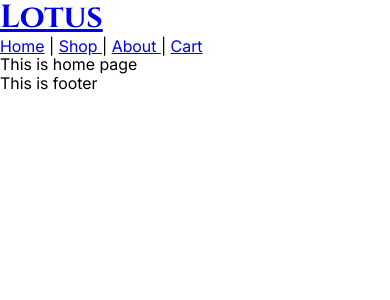
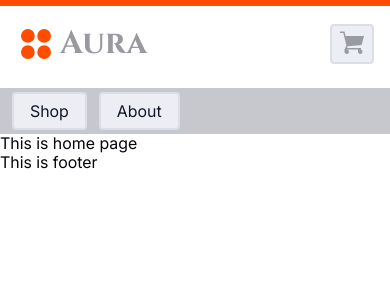
Before and after one commit to kevin2b/certification-project-3-kevin2b, a React (Vite) app: page / in a window 390 px wide. Shown: the top 300 px of the page. Built offline with nearby package versions, Linux system fonts and the light colour scheme.

Commit message:
Styled header for mobile

```diff
--- a/index.html
+++ b/index.html
@@ -2,14 +2,9 @@
 <html lang="en">
   <head>
     <meta charset="UTF-8" />
-    <link rel="icon" type="image/svg+xml" href="/vite.svg" />
+    <link rel="icon" type="image/svg+xml" href="/src/assets/images/logo.svg" />
     <meta name="viewport" content="width=device-width, initial-scale=1.0" />
-    <title>Certification Project 3 | Coding in Colour | Vite + React</title>
-    <!-- Font imports go below this line -->
-
-
-    <!-- Font imports go above this line -->
-    <!-- Stylesheet link not needed -->
+    <title> Aura </title>
   </head>
   <body>
     <div id="root"></div>
--- a/src/components/Header/Header.jsx
+++ b/src/components/Header/Header.jsx
@@ -1,21 +1,24 @@
 import { Link } from "react-router";
 import styles from "./Header.module.css";
+import logo from '@/assets/images/logo.svg';
+import cart from '@/assets/images/cart.svg';
 
 function Header(){
   return (
     <header>
-      <div>
-        <Link to="/" className={styles.storeName}> Lotus </Link>
+      <div className={styles.firstRow}>
+        <Link to="/" className={styles.storeLogoName}>
+          <img src={logo} width="50px" height="auto" alt="Aura Logo" className={styles.logo}/>
+          <span className={styles.storeName}> Aura </span>
+        </Link>
+        <Link to="/cart" className={styles.cart}>
+          <img src={cart} width="25px" height="auto" alt="Aura Logo" className={styles.cartImg}/>
+        </Link>
       </div>
-      <nav>
-      <Link to="/"> Home</Link>
-      {` | `}
-      <Link to="/shop"> Shop </Link>
-      {` | `}
-      <Link to="/about"> About </Link>
-      {` | `}
-      <Link to="/cart"> Cart </Link>
-    </nav>
+      <nav className={styles.nav}>
+        <Link to="/shop" className={styles.linkButton}> Shop </Link>
+        <Link to="/about" className={styles.linkButton}> About </Link>
+      </nav>
     </header>
   )
 }
--- a/src/components/Header/Header.module.css
+++ b/src/components/Header/Header.module.css
@@ -1,5 +1,82 @@
+.firstRow{
+  display: flex;
+  padding-inline: 1rem;
+  padding-block: 1.5rem;
+  align-items: center;
+  background: linear-gradient( to bottom, var(--background-colour-4) 0.4rem, var(--background-colour-3) 0.4rem);
+}
+
+.storeLogoName{
+  display: flex;
+  align-items: center;
+  gap: 0.25rem;
+  text-decoration: none;
+}
+
+.logo{
+  display: inline-block;
+  block-size: auto;
+  inline-size: 2.5rem;
+  max-inline-size: 2.5rem;
+}
+
 .storeName{
   font-family: var(--ff-heading);
   font-weight: 700;
   font-size: var(--font-head);
+  color: var(--font-logo-colour);
 }
+
+.cart{
+  margin-inline-start: auto;
+  color: var(--font-head-colour);
+  background-color: var(--background-colour);
+  padding-inline: 0.5rem;
+  padding-block: 0.25rem;
+  border-radius: 0.25rem;
+  border: 2px solid var(--border-color);
+}
+
+.cart:hover,
+.cart:focus-visible{
+  border-color: var(--border-color-1);
+  background-color: var(--background-colour-3);
+}
+
+.cart:hover > .cartImg,
+.cart:focus-visible > .cartImg{
+  filter: invert(41%) sepia(98%) saturate(4884%) hue-rotate(349deg) brightness(101%) contrast(105%);
+}
+
+.cartImg{
+  display: inline-block;
+  block-size: auto;
+  inline-size: 1.5rem;
+  max-inline-size: 1.5rem;
+}
+
+.nav{
+  display: flex;
+  gap: 0.75rem;
+  background-color: var(--background-colour-1);
+  padding-block: 0.25rem;
+  padding-inline: 0.75rem;
+}
+
+.linkButton{
+  text-decoration: none;
+  color: var(--font-head-colour);
+  background-color: var(--background-colour);
+  text-decoration: none;
+  padding-inline: 1rem;
+  padding-block: 0.5rem;
+  border-radius: 0.25rem;
+  border: 2px solid var(--border-color);
+}
+
+.linkButton:hover,
+.linkButton:focus-visible{
+  border-color: var(--border-color-1);
+  color: var(--font-head-colour-1);
+  background-color: var(--background-colour-3);
+}
--- a/src/style.css
+++ b/src/style.css
@@ -4,5 +4,6 @@
 :root {
   font-family: var(--ff-base);
   font-size: var(--font-text);
+  color: var(--font-text-colour);
   min-inline-size: var(--minWidth);
 }
--- a/src/variables.css
+++ b/src/variables.css
@@ -19,12 +19,37 @@
   --maxWidth-mobile: 48rem;
   --maxWidth-desktop: 90rem;
 
+  --clr-white: hsl(0, 0%, 100%);
+
+  --clr-gray-100: hsl(223, 24%, 94%);
+  --clr-gray-125: hsl(223, 20%, 88%);
+  --clr-gray-150: hsl(225, 7%, 79%);
+  --clr-gray-200: hsl(228, 3%, 61%);
+  --clr-gray-400: hsl(215, 5%, 54%);
+  --clr-gray-600: hsl(222, 47%, 11%);
+  --clr-gray-800: hsl(228, 38%, 3%);
+
+  --clr-orange-400: hsl(18, 100%, 50%);
+
   --ff-base: "Inter", -apple-system, BlinkMacSystemFont, "Segoe UI", Roboto, Oxygen, Ubuntu, Cantarell, "Open Sans", "Helvetica Neue", sans-serif;
   --ff-heading: "Cinzel", Georgia, "Times New Roman", serif;
 
   --font-text: 1rem;
   --font-head: 2rem;
 
+  --font-logo-colour: var(--clr-gray-200);
+  --font-head-colour: var(--clr-gray-600);
+  --font-head-colour-1: var(--clr-orange-400);
+  --font-text-colour: var(--clr-gray-800);
+  --background-colour: var(--clr-gray-100);
+  --background-colour-1: var(--clr-gray-150);
+  --background-colour-2: var(--clr-gray-400);
+  --background-colour-3: var(--clr-white);
+  --background-colour-4: var(--clr-orange-400);
+
+  --border-color: var(--clr-gray-125);
+  --border-color-1: var(--clr-orange-400);
+
   @media (min-width: 48rem) {
 
   }
```
Also changed, not shown: src/assets/images/cart.svg (added), src/assets/images/logo.svg (added).
